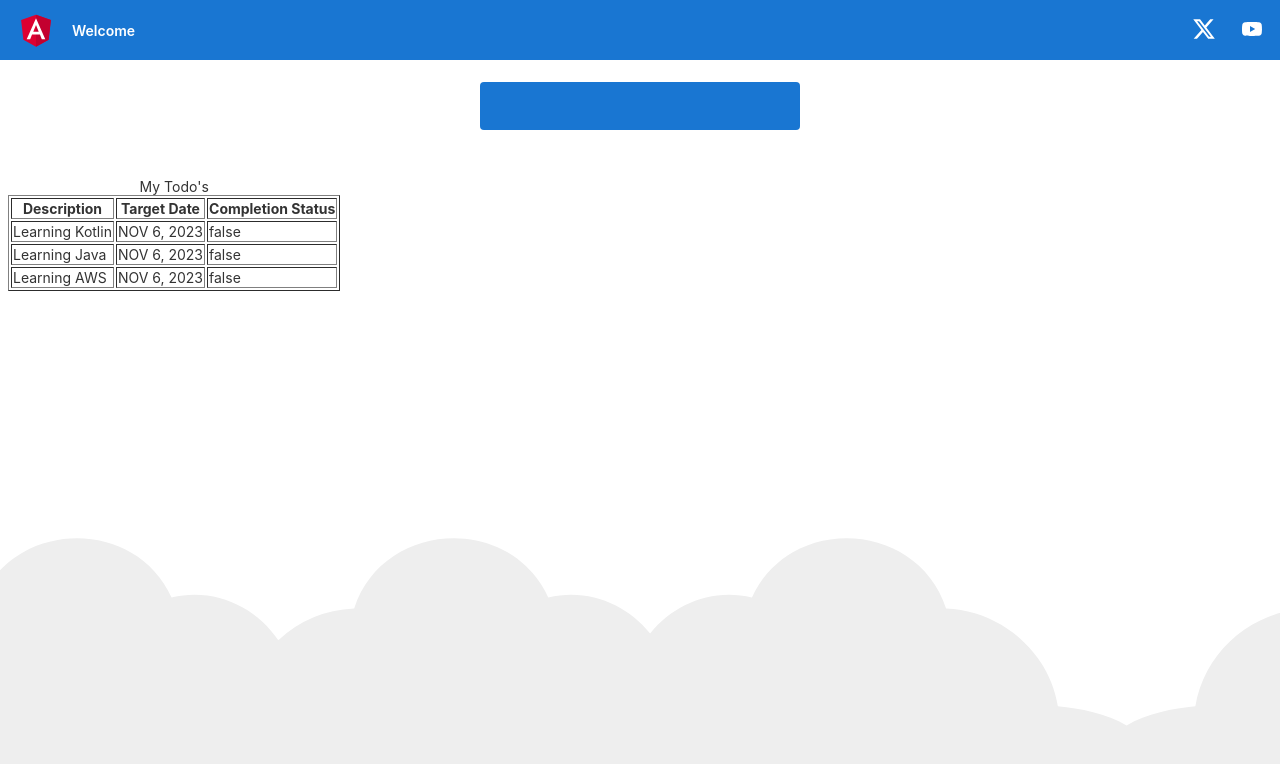
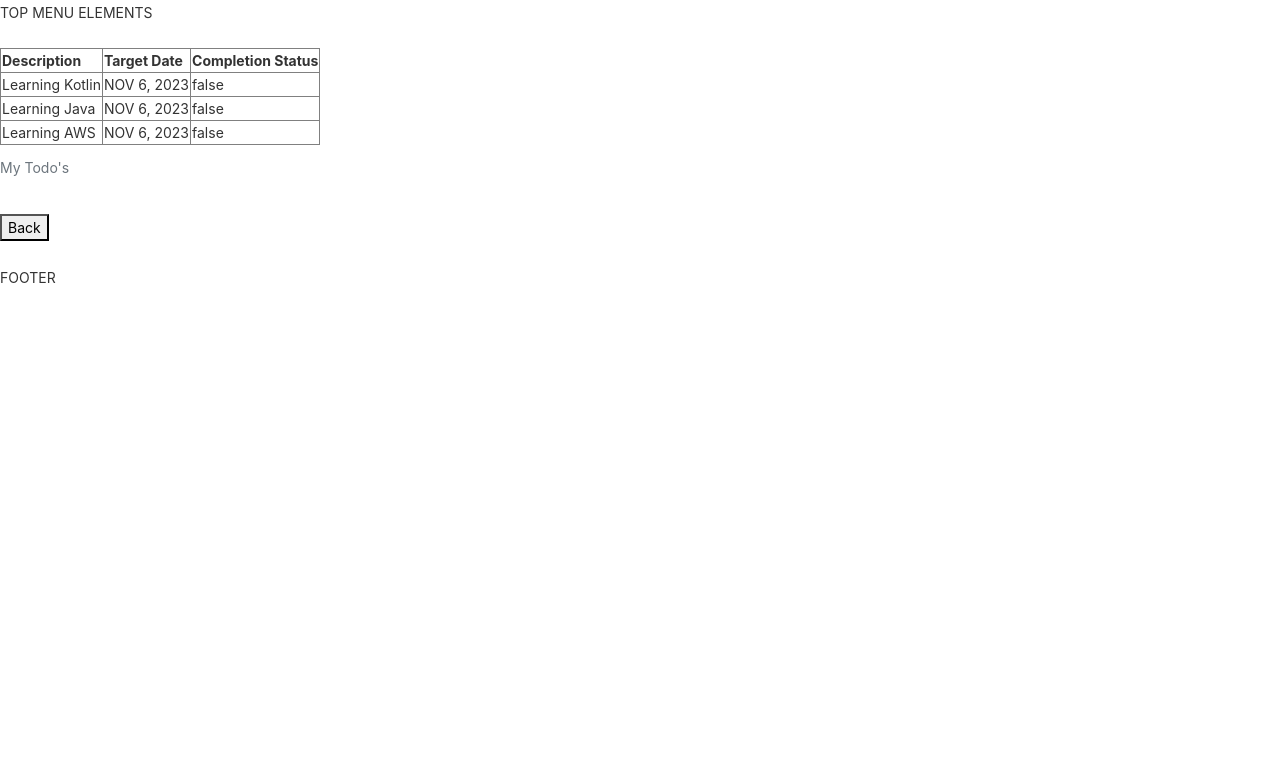
Before and after one commit to MahabirGupta/Angular, an Angular app in the folder frontend/todo/: page /todos in a window 1280 px wide. Shown: the top 764 px of the page. Built offline with nearby package versions, Linux system fonts and the light colour scheme.

Commit message:
Adding Bootstrap Framework and Creating Components for Menu and Footer

```diff
--- a/frontend/todo/src/app/app.component.html
+++ b/frontend/todo/src/app/app.component.html
@@ -305,7 +305,7 @@
 </style>
 
 <!-- Toolbar -->
-<div class="toolbar" role="banner">
+<!-- <div class="toolbar" role="banner">
   <img
     width="40"
     alt="Angular Logo"
@@ -356,11 +356,11 @@
       />
     </svg>
   </a>
-</div>
+</div> -->
 
-<div class="content" role="main">
-  <!-- Highlight Card -->
-  <div class="card highlight-card card-small">
+<!-- <div class="content" role="main">
+  Highlight Card
+  <div class="card highlight-card card-small"> -->
 <!-- <svg
       id="rocket"
       xmlns="http://www.w3.org/2000/svg"
@@ -406,10 +406,11 @@
 
     <div>{{ message }}&nbsp;</div>
 
+
     <app-welcome></app-welcome>
     <div>Component Content&nbsp;</div>
-    <app-hello></app-hello> -->
-    <!-- <app-login></app-login> -->
+    <app-hello></app-hello>
+<app-login></app-login> -->
 
 <!-- <svg
       id="rocket-smoke"
@@ -427,7 +428,7 @@
         fill="#f5f5f5"
       />
     </svg> -->
-  </div>
+<!-- </div> -->
 
 <!-- Resources -->
 <!-- <h2>Resources</h2>
@@ -672,7 +673,7 @@
     </a>
   </footer> -->
 
-  <svg
+<!-- <svg
     id="clouds"
     xmlns="http://www.w3.org/2000/svg"
     width="2611.084"
@@ -687,8 +688,8 @@
       transform="translate(142.69 -634.312)"
       fill="#eee"
     />
-  </svg>
-</div>
+  </svg> -->
+<!-- </div> -->
 
 <!-- * * * * * * * * * * * * * * * * * * * * * * * * * * * * * * * -->
 <!-- * * * * * * * * * * * The content above * * * * * * * * * * * -->
@@ -698,4 +699,10 @@
 <!-- * * * * * * * * * * End of Placeholder * * * * * * * * * * * -->
 <!-- * * * * * * * * * * * * * * * * * * * * * * * * * * * * * * * -->
 
+<!-- Todo Application Header -->
+<app-menu></app-menu>
+
 <router-outlet></router-outlet>
+
+<!-- Todo Application Footer -->
+<app-footer></app-footer>
--- a/frontend/todo/src/app/app.module.ts
+++ b/frontend/todo/src/app/app.module.ts
@@ -9,6 +9,8 @@ import { LoginComponent } from './login/login.component';
 import { FormsModule } from '@angular/forms';
 import { ErrorComponent } from './error/error.component';
 import { ListTodosComponent } from './list-todos/list-todos.component';
+import { MenuComponent } from './menu/menu.component';
+import { FooterComponent } from './footer/footer.component';
 
 @NgModule({
   declarations: [
@@ -18,6 +20,8 @@ import { ListTodosComponent } from './list-todos/list-todos.component';
     LoginComponent,
     ErrorComponent,
     ListTodosComponent,
+    MenuComponent,
+    FooterComponent,
   ],
   imports: [BrowserModule, AppRoutingModule, FormsModule],
   providers: [],
--- /dev/null
+++ b/frontend/todo/src/app/footer/footer.component.html
@@ -0,0 +1,3 @@
+<br /><br />
+
+FOOTER
--- a/frontend/todo/src/app/list-todos/list-todos.component.html
+++ b/frontend/todo/src/app/list-todos/list-todos.component.html
@@ -23,3 +23,5 @@
     <!-- } -->
   </tbody>
 </table>
+<br />
+<button (click)="handleBack()">Back</button>
--- a/frontend/todo/src/app/list-todos/list-todos.component.ts
+++ b/frontend/todo/src/app/list-todos/list-todos.component.ts
@@ -1,4 +1,5 @@
 import { Component, OnInit } from '@angular/core';
+import { Route, Router } from '@angular/router';
 
 // Create a Todo class
 export class Todo {
@@ -18,6 +19,8 @@ export class Todo {
   styleUrls: ['./list-todos.component.css'],
 })
 export class ListTodosComponent implements OnInit {
+  username = 'tiger';
+
   todos = [
     new Todo(1, 'Learning Kotlin', new Date(), false),
     new Todo(2, 'Learning Java', new Date(), false),
@@ -35,7 +38,11 @@ export class ListTodosComponent implements OnInit {
   //   id: 1,
   //   description: 'Learn Kotlin',
   // };
-  constructor() {}
+  constructor(private router: Router) {}
+
+  handleBack() {
+    this.router.navigate(['welcome', this.username]);
+  }
 
   ngOnInit(): void {
     // throw new Error('Method not implemented.');
--- /dev/null
+++ b/frontend/todo/src/app/menu/menu.component.html
@@ -0,0 +1 @@
+TOP MENU ELEMENTS <br /><br />
--- a/frontend/todo/src/styles.css
+++ b/frontend/todo/src/styles.css
@@ -1 +1,2 @@
 /* You can add global styles to this file, and also import other style files */
+@import url(https://unpkg.com/bootstrap@4.1.0/dist/css/bootstrap.min.css);
```
Also changed, not shown: frontend/todo/src/app/footer/footer.component.ts (added, +10 -0 lines), frontend/todo/src/app/menu/menu.component.ts (added, +10 -0 lines), frontend/todo/src/app/footer/footer.component.css (added), frontend/todo/src/app/menu/menu.component.css (added), 2 other files (tests, documents, lock files or other folders). Lines whose indentation alone changed are shown as unchanged.
